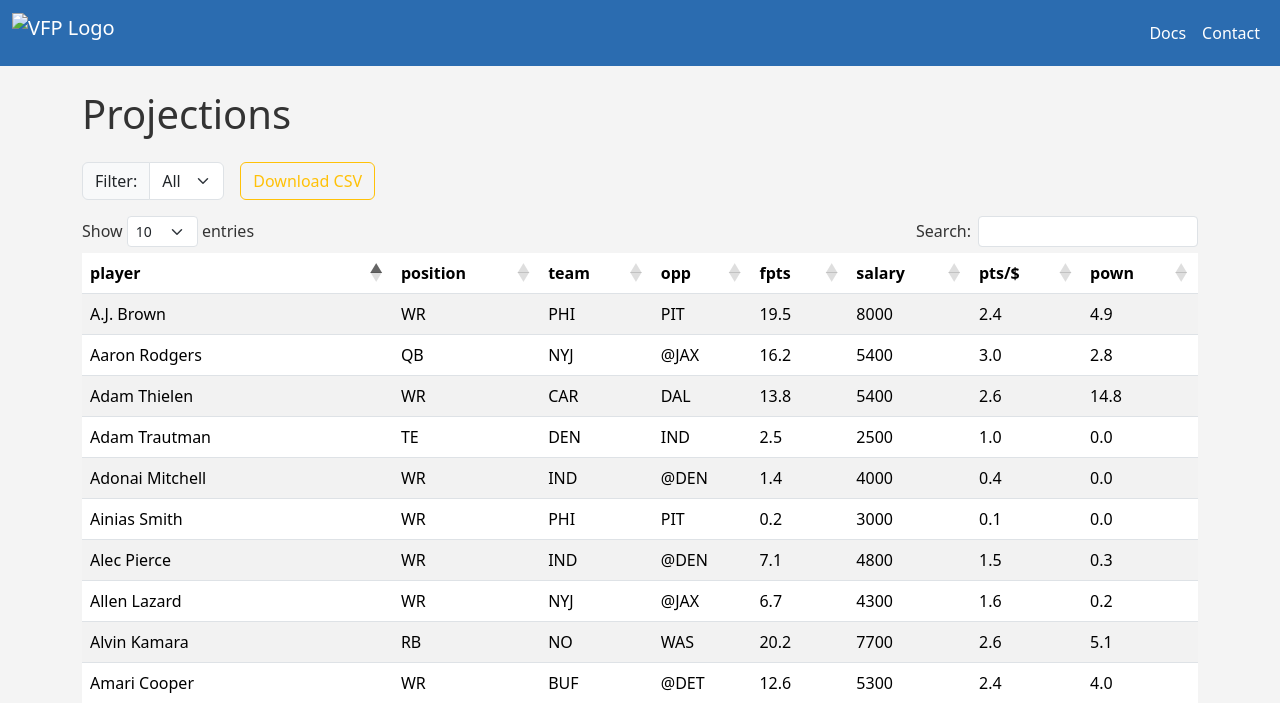
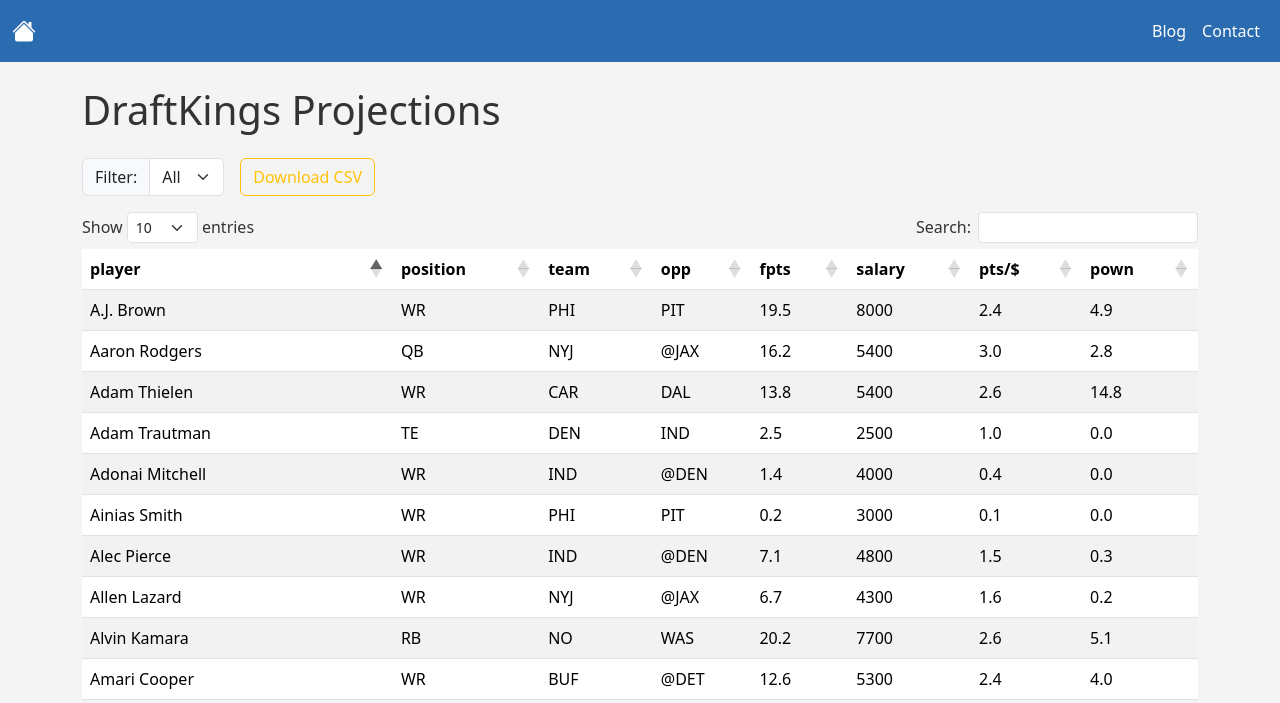
Before and after one commit to john-e-moore/vfp, a Flask app: page / in a window 1280 px wide. Shown: the top 703 px of the page. Run offline with Flask 3, Linux system fonts and the light colour scheme; some libraries are stand-ins or nearby versions.

Commit message:
changed docs to blog and added house icon

```diff
--- a/website/app.py
+++ b/website/app.py
@@ -27,9 +27,9 @@
 
     return render_template('home.html', columns=columns, data=data, positions=positions)
 
-@app.route('/docs')
-def docs():
-    return render_template('docs.html')
+@app.route('/blog')
+def blog():
+    return render_template('blog.html')
 
 @app.route('/contact')
 def contact():
--- a/website/templates/base.html
+++ b/website/templates/base.html
@@ -6,6 +6,9 @@
     <title>VFP Website</title>
     <!-- Bootstrap CSS -->
     <link rel="stylesheet" href="https://cdn.jsdelivr.net/npm/bootstrap@5.3.2/dist/css/bootstrap.min.css">
+
+    <!-- Bootstrap Icons CSS -->
+    <link rel="stylesheet" href="https://cdn.jsdelivr.net/npm/bootstrap-icons@1.10.0/font/bootstrap-icons.css">
 
     <!-- DataTables CSS -->
     <link rel="stylesheet" href="https://cdn.datatables.net/1.13.4/css/dataTables.bootstrap5.min.css">
@@ -17,7 +20,7 @@
     <nav class="navbar navbar-expand-lg navbar-dark bg-primary" style="background-color:#2b6cb0 !important;">
         <div class="container-fluid">
             <a class="navbar-brand d-flex align-items-center" href="{{ url_for('home') }}">
-                <img src="{{ url_for('static', filename='images/vfp.png') }}" alt="VFP Logo" class="me-2" style="height:40px;">
+                <i class="bi bi-house-fill me-2" style="font-size: 1.5rem;"></i>
             </a>
             <button class="navbar-toggler" type="button" data-bs-toggle="collapse"
                     data-bs-target="#navbarSupportedContent" aria-controls="navbarSupportedContent"
@@ -27,7 +30,7 @@
             <div class="collapse navbar-collapse justify-content-end" id="navbarSupportedContent">
                 <ul class="navbar-nav ml-auto">
                   <li class="nav-item">
-                      <a class="nav-link" href="{{ url_for('docs') }}">Docs</a>
+                      <a class="nav-link" href="{{ url_for('blog') }}">Blog</a>
                   </li>
                   <li class="nav-item">
                       <a class="nav-link" href="{{ url_for('contact') }}">Contact</a>
--- /dev/null
+++ b/website/templates/blog.html
@@ -0,0 +1,5 @@
+{% extends "base.html" %}
+{% block content %}
+<h1>Blog</h1>
+<p>This page will contain blog posts.</p>
+{% endblock %}
--- a/website/templates/docs.html
+++ /dev/null
@@ -1,5 +0,0 @@
-{% extends "base.html" %}
-{% block content %}
-<h1>Documentation</h1>
-<p>This page will contain documentation about the application. Replace with real docs as needed.</p>
-{% endblock %}
--- a/website/templates/home.html
+++ b/website/templates/home.html
@@ -1,6 +1,6 @@
 {% extends "base.html" %}
 {% block content %}
-<h1 class="mb-4">Projections</h1>
+<h1 class="mb-4">DraftKings Projections</h1>
 
 <div class="mb-3 d-flex align-items-center">
     <form method="get" class="me-3">
```
